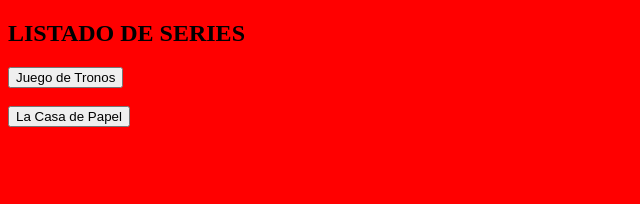
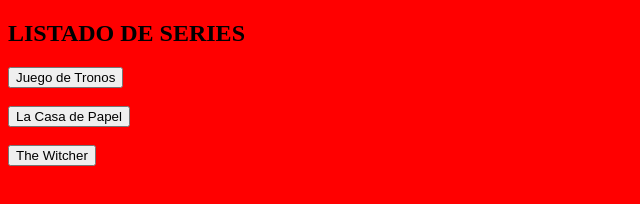
Before and after one commit to MARLONRIOS94/actividad100822, a plain HTML site: page index.html in a window 1280 px wide. Shown: the whole page, without its empty margins (0-640 px from the left). Drawn offline with Linux system fonts and the light colour scheme.

Commit message:
update files

```diff
--- a/index.html
+++ b/index.html
@@ -24,8 +24,16 @@
         <br>
 
         <form>
-            <a href="html">
+            <a href="/alix.html">
                 <input type="button" value="La Casa de Papel">
+            </a>
+        </form>
+
+        <br>
+
+        <form>
+            <a href="/lina.html">
+                <input type="button" value="The Witcher">
             </a>
         </form>
 
```
